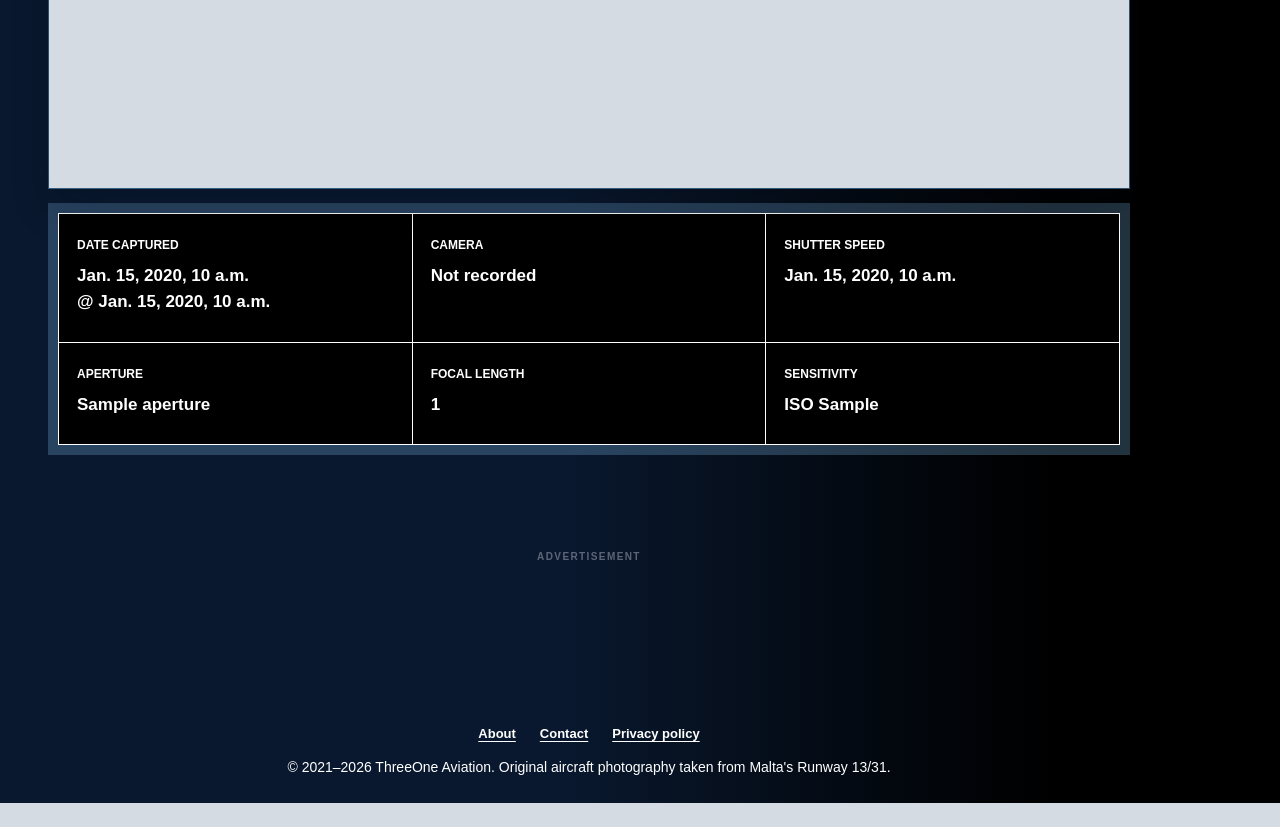
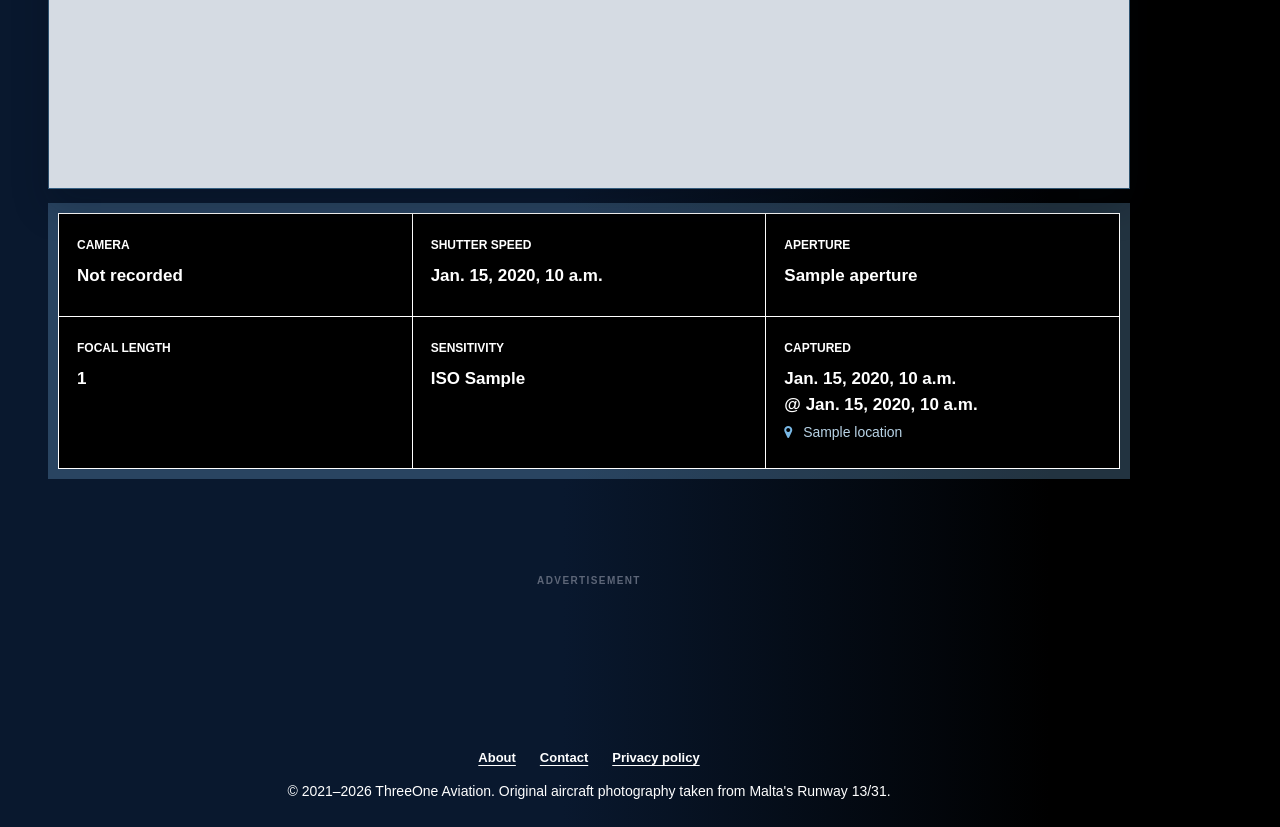
Before and after one commit to andreasant34/threeoneaviation-webapp, a Django app: template aviationwebapp/templates/collection/single.html in a window 1280 px wide. Shown: the part 870-1697 px from the top of the page. Before the commit the page ends 1673 px from the top, so only its background shows below. Run offline with Django 5.2, Linux system fonts and the light colour scheme; the template is opened without the code that fills it: most values are stand-ins (such as "Sample title", 1, 10 or a date in 2020); grey boxes marked "Sample" are stand-in pictures; some web fonts are replaced.

Commit message:
photo location

```diff
--- a/aviationwebapp/models/photo.py
+++ b/aviationwebapp/models/photo.py
@@ -22,7 +22,8 @@ class Photo:
         exposure_time=None,
         aperture=None,
         focal_length=None,
-        iso_speed=None
+        iso_speed=None,
+        location="Malta International Airport"
     ):
         self.max_image_id = max_image_id
         self.capture_time = capture_time
@@ -35,6 +36,7 @@ class Photo:
         self.aperture = self.__format_number(aperture, "f/")
         self.focal_length = self.__format_number(focal_length, suffix=" mm")
         self.iso_speed = str(iso_speed) if iso_speed not in (None, "") else ""
+        self.location = location
 
     @property
     def date_taken(self):
--- a/aviationwebapp/static/css/site-content.css
+++ b/aviationwebapp/static/css/site-content.css
@@ -1996,6 +1996,20 @@ body {
     white-space: nowrap;
 }
 
+.photo-carousel-capture-location {
+    display: block;
+    margin-top: 5px;
+    color: #b8d3e6;
+    font-size: 0.82em;
+    font-weight: 500;
+    line-height: 1.35;
+}
+
+.photo-carousel-capture-location .fa {
+    margin-right: 7px;
+    color: var(--photo-carousel-accent);
+}
+
 .photo-carousel .aircraft-facts a {
     color: #fff;
     text-decoration: none;
--- a/aviationwebapp/templates/collection/single.html
+++ b/aviationwebapp/templates/collection/single.html
@@ -1,7 +1,7 @@
 {% extends 'layout.html' %}
 
 {% block title %}{{ registration_name }} — {{ aircraft.name }} Photo{% endblock title %}
-{% block meta_description %}An original photograph of {{ registration_name }} in the {{ airline.name }} collection, with capture dates and camera details.{% endblock meta_description %}
+{% block meta_description %}An original photograph of {{ registration_name }}{% if registration_photos.0.location %} at {{ registration_photos.0.location }}{% endif %} in the {{ airline.name }} collection, with capture dates and camera details.{% endblock meta_description %}
 {% block og_title %}{{ registration_name }} — {{ aircraft.name }} | ThreeOne Aviation{% endblock og_title %}
 {% block og_description %}View an original photograph of {{ registration_name }} from the Malta-based ThreeOne Aviation catalogue.{% endblock og_description %}
 
--- a/aviationwebapp/templates/components/photo_carousel.html
+++ b/aviationwebapp/templates/components/photo_carousel.html
@@ -5,7 +5,7 @@
             {% for item in photos %}
             <figure class="entry-photo entry-photo-featured photo-carousel-slide{% if forloop.first %} is-active{% endif %}" data-photo-slide="{{ forloop.counter0 }}">
                 <a class="aurel_pswp_slide aurel_grid_blog_image aurel_dp aurel_no_select" href="{{ item.max_image_url }}" data-size="{{ item.data_size }}" data-count="{{ forloop.counter0 }}">
-                    <img src="{{ item.max_image_url }}"{% if item.width and item.height %} width="{{ item.width }}" height="{{ item.height }}"{% endif %} alt="{% if item.registration %}{{ item.registration.name }}, {{ item.registration.aircraft.name }}, photographed for the {{ item.registration.aircraft.airline.name }} collection{% else %}{{ fallback_registration_name }}, {{ fallback_aircraft_name }}, photographed for the {{ fallback_airline_name }} collection{% endif %} on {{ item.date_taken }}"{% if not forloop.first %} loading="lazy"{% endif %}>
+                    <img src="{{ item.max_image_url }}"{% if item.width and item.height %} width="{{ item.width }}" height="{{ item.height }}"{% endif %} alt="{% if item.registration %}{{ item.registration.name }}, {{ item.registration.aircraft.name }}, photographed for the {{ item.registration.aircraft.airline.name }} collection{% else %}{{ fallback_registration_name }}, {{ fallback_aircraft_name }}, photographed for the {{ fallback_airline_name }} collection{% endif %}{% if item.location %} at {{ item.location }}{% endif %} on {{ item.date_taken }}"{% if not forloop.first %} loading="lazy"{% endif %}>
                 </a>
             </figure>
             {% endfor %}
@@ -45,12 +45,18 @@
                 </div>
                 <div><dt>Aircraft type</dt><dd>{{ item.registration.aircraft.name|default:"Not recorded" }}</dd></div>
                 {% endif %}
-                <div><dt>Date captured</dt><dd>{{ item.date_taken }} <span class="photo-carousel-capture-time">@ {{ item.time_taken }}</span></dd></div>
                 <div><dt>Camera</dt><dd>{{ item.camera_model|default:"Not recorded" }}</dd></div>
                 {% if item.exposure_time %}<div><dt>Shutter speed</dt><dd>{{ item.exposure_time }}</dd></div>{% endif %}
                 {% if item.aperture %}<div><dt>Aperture</dt><dd>{{ item.aperture }}</dd></div>{% endif %}
                 {% if item.focal_length %}<div><dt>Focal length</dt><dd>{{ item.focal_length }}</dd></div>{% endif %}
                 {% if item.iso_speed %}<div><dt>Sensitivity</dt><dd>ISO {{ item.iso_speed }}</dd></div>{% endif %}
+                <div>
+                    <dt>Captured</dt>
+                    <dd>
+                        {{ item.date_taken }} <span class="photo-carousel-capture-time">@ {{ item.time_taken }}</span>
+                        {% if item.location %}<span class="photo-carousel-capture-location"><i class="fa fa-map-marker" aria-hidden="true"></i> {{ item.location }}</span>{% endif %}
+                    </dd>
+                </div>
             </dl>
         </section>
         {% endfor %}
--- a/aviationwebapp/templates/home/index.html
+++ b/aviationwebapp/templates/home/index.html
@@ -13,7 +13,7 @@
                 </h1>
             </div>
 
-            <p class="hero-intro">Aircraft captured operating from <span class="runway-designation">Runway 13/31</span></p>
+            <p class="hero-intro">Runway 13/31 at its core, <span class="runway-designation">an enthusiast's aircraft catalogue</span></p>
 
             <aside class="hero-catalogue" aria-label="Catalogue summary">
                 <dl class="archive-stats" aria-label="Catalogue statistics">
```
